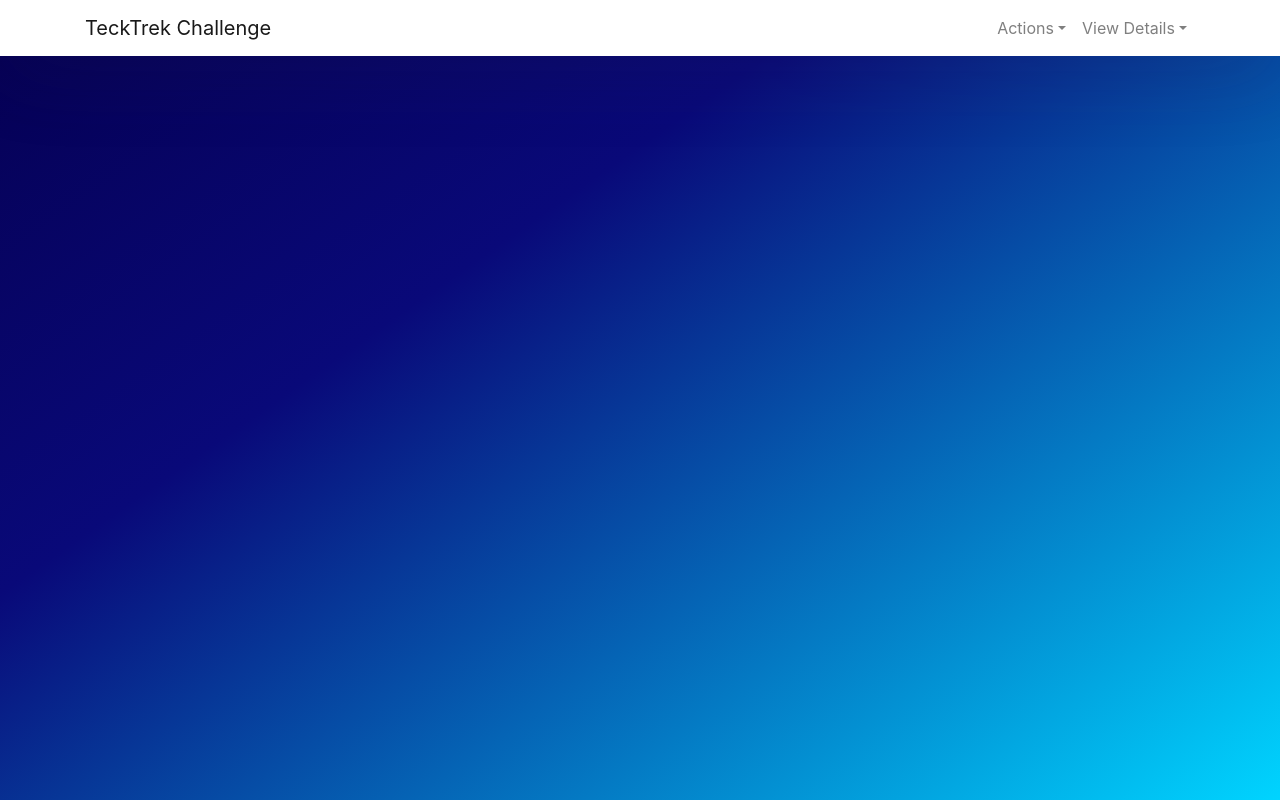
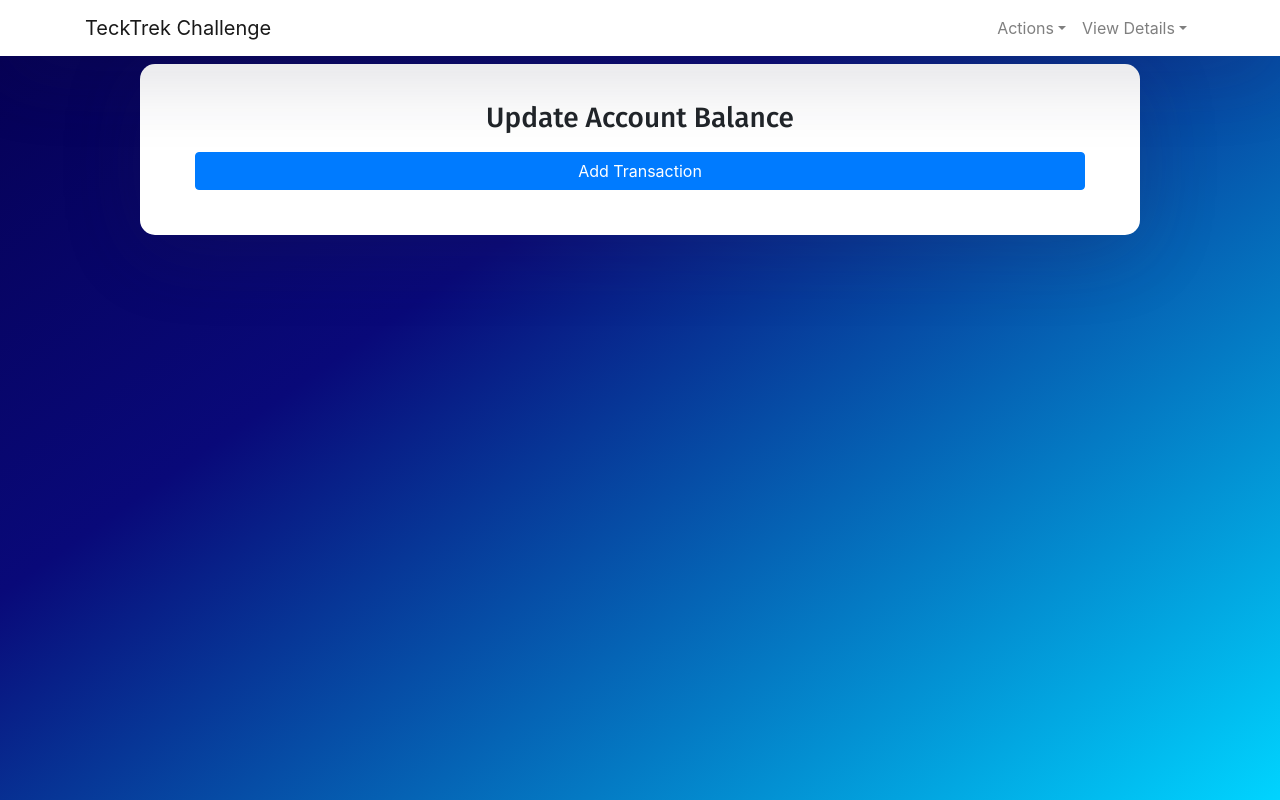
Before and after one commit to exactlyprecise/SEED2021_TT2_6, a React (Create React App) app: page /updateAccBal in a window 1280 px wide. Built offline with nearby package versions, Linux system fonts and the light colour scheme; no server answers.

Commit message:
Update Account Balance component added (ern, work on this file and copy from the other files as reference!). Add Transaction frontend completed (not tested) User details frontend completed (not tested)

```diff
--- a/src/App.js
+++ b/src/App.js
@@ -6,6 +6,7 @@ import Login from "./components/login.component";
 import UserDetails from "./components/userDetails.component";
 import AccountDetails from "./components/accountDetails.component";
 import AddTransaction from "./components/addTransaction.component";
+import UpdateAccBal from "./components/updateAccBal.component";
 import { NavDropdown } from 'react-bootstrap';
 
 export default class App extends Component {
@@ -25,7 +26,7 @@ export default class App extends Component {
                 <a className="navbar-brand" href="/sign-in">TechTrek Challenge</a>
                 <ul className="navbar-nav ml-auto">
                   <NavDropdown title="Actions" id="basic-nav-dropdown">
-                    <NavDropdown.Item href="/userDetails">Update Account Balance</NavDropdown.Item>
+                    <NavDropdown.Item href="/updateAccBal">Update Account Balance</NavDropdown.Item>
                     <NavDropdown.Item href="/accountDetails">Add Transaction</NavDropdown.Item>
                   </NavDropdown>
                   <NavDropdown title="Details" id="basic-nav-dropdown">
@@ -46,11 +47,11 @@ export default class App extends Component {
                   <a className="navbar-brand" href="/sign-in">TeckTrek Challenge</a>
                   <ul className="navbar-nav ml-auto">
                     <NavDropdown title="Actions" id="basic-nav-dropdown">
-                      <NavDropdown.Item href="/userDetails">Update Account Balance</NavDropdown.Item>
+                      <NavDropdown.Item href="/updateAccBal">Update Account Balance</NavDropdown.Item>
                       <NavDropdown.Item href="/accountDetails">Add Transaction</NavDropdown.Item>
                     </NavDropdown>
                     <NavDropdown title="View Details" id="basic-nav-dropdown">
-                      <NavDropdown.Item href="/userDetails">User Details</NavDropdown.Item>
+                      <NavDropdown.Item href="/">User Details</NavDropdown.Item>
                       <NavDropdown.Item href="/accountDetails">Account Details</NavDropdown.Item>
                       <NavDropdown.Item href="/transactionDetails">Transaction Details</NavDropdown.Item>
                       <NavDropdown.Divider />
@@ -69,6 +70,7 @@ export default class App extends Component {
               <Route path="/userDetails" component={UserDetails} />
               <Route path="/accountDetails" component={AccountDetails} />
               <Route path="/addTransaction" component={AddTransaction} />
+              <Route path="/updateAccBal" component={UpdateAccBal} />
             </Switch>
           </div>
 
--- a/src/components/addTransaction.component.js
+++ b/src/components/addTransaction.component.js
@@ -40,7 +40,6 @@ export default class AddTransaction extends Component {
         this.setState({ [e.target.name]: e.target.value });
 
     }
-
 
     //submitting of the form
     onSubmit = (e) => {
--- a/src/components/login.component.js
+++ b/src/components/login.component.js
@@ -83,7 +83,7 @@ export default class Login extends Component {
             .then(response => {
 
                 localStorage.setItem('token', response.data.accessToken);
-                window.location.href = "/userDetails";
+                window.location.href = "/accountDetails";
 
             })
             .catch(error => {
--- /dev/null
+++ b/src/components/updateAccBal.component.js
@@ -0,0 +1,106 @@
+import React, { Component } from "react";
+import ReactDOM from 'react-dom';
+import axios from 'axios';
+import { Row, Col } from 'react-bootstrap';
+import { BrowserRouter as Router } from "react-router-dom";
+
+const INITIAL_STATE = {
+    //fill in the variable name
+};
+
+
+//const validEmailRegex = RegExp(/^(([^<>()\[\]\.,;:\s@\"]+(\.[^<>()\[\]\.,;:\s@\"]+)*)|(\".+\"))@(([^<>()[\]\.,;:\s@\"]+\.)+[^<>()[\]\.,;:\s@\"]{2,})$/i);
+
+
+export default class UpdateAccBal extends Component {
+
+    constructor(props) {
+        super(props);
+
+        //Binding methods
+        this.changeHandler = this.changeHandler.bind(this);
+        this.onSubmit = this.onSubmit.bind(this);
+
+        this.state = {
+            ...INITIAL_STATE,
+        };
+    }
+
+    //Setting form values
+    changeHandler = (e) => {
+
+        this.setState({ [e.target.name]: e.target.value });
+
+    }
+
+    //submitting of the form
+    onSubmit = (e) => {
+        e.preventDefault();
+
+        // change the below code according to your variable name
+        // const { payeeID } = this.state;
+
+        let formData = new FormData();
+
+       // formData.append("payeeID", payeeID); // change the variable name
+
+        const config = {
+            headers: { Authorization: "Bearer " + localStorage.getItem("token") }
+        };
+
+        // get the link from jiawei!
+        axios
+            .post('http://backend-env.eba-g7hdkdd4.ap-southeast-1.elasticbeanstalk.com/transfer',
+                formData,
+                config
+            )
+            .then(response => {
+                console.log("response " + response.data);
+                this.setState({ success: response.data });
+
+            })
+            .catch(error => {
+                console.log(error);
+                console.log(error.message);
+                this.setState({ failure: error.message });
+            });
+
+    }
+
+    render() {
+
+        // change the variable name
+        // const { payeeID } = this.state;
+
+
+        // insert the variable name
+        // const isInvalid =
+        //     payeeID === '' ||
+        //     amount === '' ||
+        //     expensesCat === '' ||
+        //     eGift === '' ||
+        //     message === '';
+
+
+        return (
+            <Router>
+                <div>
+                    <div className="validationAuth-Inner">
+
+                        <form onSubmit={this.onSubmit}>
+                            <h3>Update Account Balance</h3>
+
+
+                            <button type="submit" className="btn btn-primary btn-block">Add Transaction</button>
+                        </form>
+                    </div>
+                </div>
+            </Router>
+        );
+    }
+}
+
+ReactDOM.render(
+    <UpdateAccBal />,
+    document.getElementById('root')
+);
--- a/src/components/userDetails.component.js
+++ b/src/components/userDetails.component.js
@@ -28,15 +28,34 @@ export default class UserDetails extends Component {
         this.changeHandler = this.changeHandler.bind(this);
 
         //call the API
+
+        const config = {
+            headers: { Authorization: "Bearer " + localStorage.getItem("token") }
+        };
+
+        axios
+            .post('http://backend-env.eba-g7hdkdd4.ap-southeast-1.elasticbeanstalk.com/user',
+                config
+            )
+            .then(response => {
+                console.log("response " + response.data);
+                // this.setState({ success: response.data });
+
+            })
+            .catch(error => {
+                console.log(error);
+                console.log(error.message);
+                // this.setState({ failure: error.message });
+            });
         //then after that set the values after getting the response
-        this.state.firstName = "hello";
-        this.state.lastName = "hello";
-        this.state.nric = "hello";
-        this.state.gender = "hello";
-        this.state.age = 22;
-        this.state.phoneNumber = "hello";
-        this.state.email = "hello";
-        this.state.address = "hello";
+        // this.state.firstName = "hello";
+        // this.state.lastName = "hello";
+        // this.state.nric = "hello";
+        // this.state.gender = "hello";
+        // this.state.age = 22;
+        // this.state.phoneNumber = "hello";
+        // this.state.email = "hello";
+        // this.state.address = "hello";
 
     }
 
```
